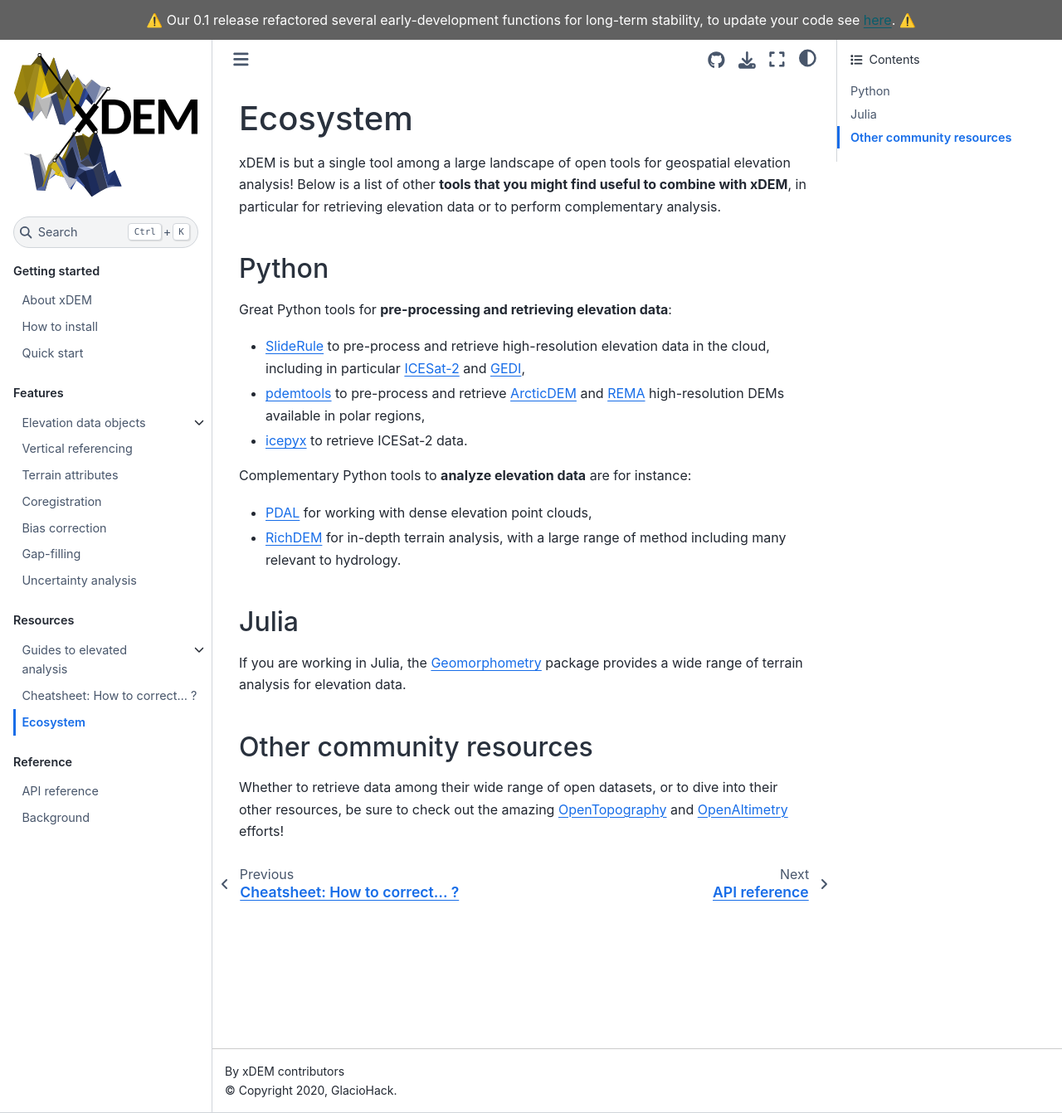
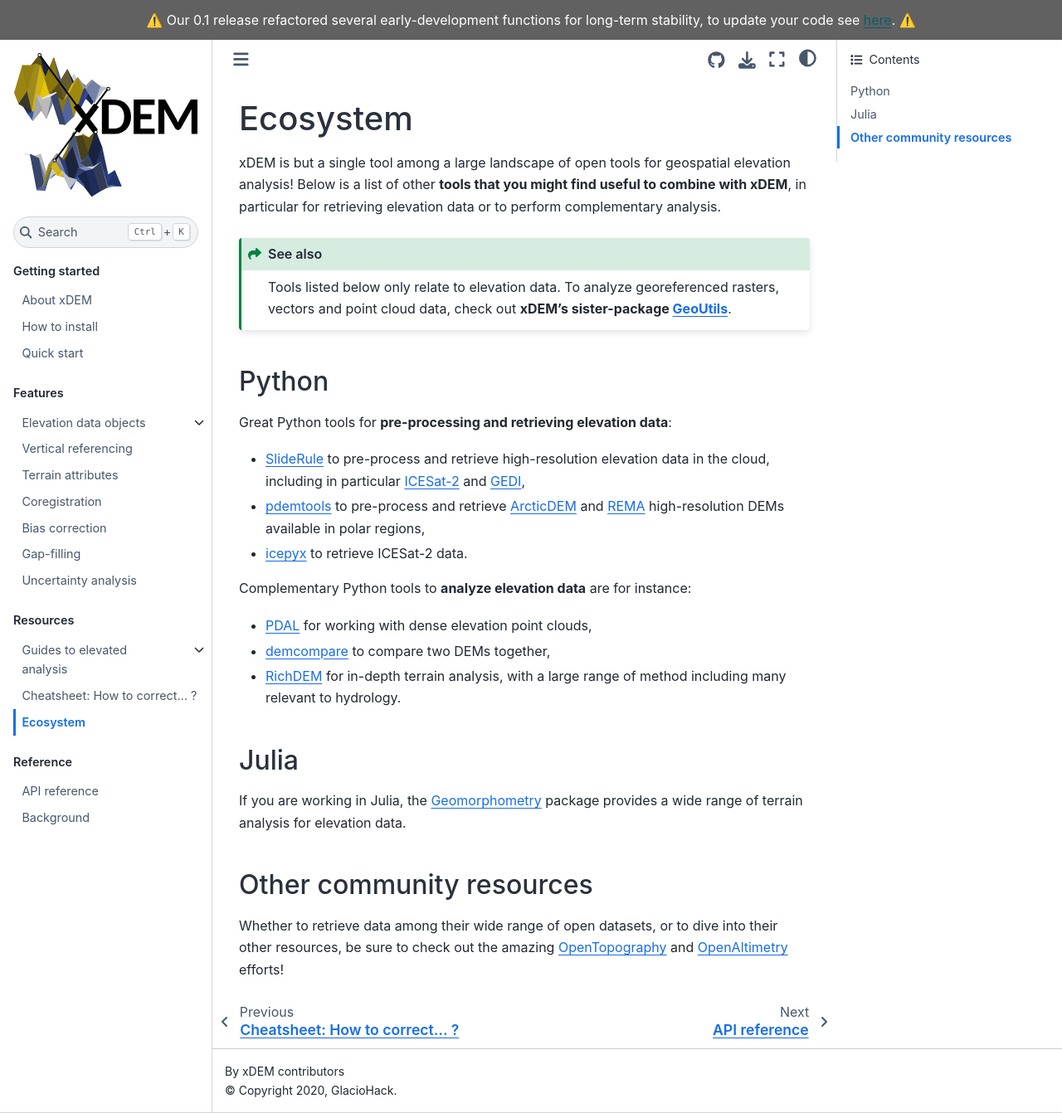
Before and after one commit to GlacioHack/xdem, a Sphinx documentation site: the page built from doc/source/ecosystem.md, in a window 1280 px wide and 1342 px high. Shown: the whole window at 83% size. Built offline with Sphinx 7.4.7 and the Sphinx Book theme 1.1.4, drawn with Linux system fonts in a browser that asks for light colours; pages that are not in the unit, such as notebooks, are missing from menus; the version number is read from the project's files by our own code.

Commit message:
Eriks comments

````diff
--- a/doc/source/code/spatialstats_heterosc_slope.py
+++ b/doc/source/code/spatialstats_heterosc_slope.py
@@ -26,4 +26,4 @@ df_ns = xdem.spatialstats.nd_binning(
     list_var_bins=30,
 )
 
-xdem.spatialstats.plot_1d_binning(df_ns, "slope", "nmad", "Slope (degrees)", "Random elevation error ($1\\sigma$, m)")
+xdem.spatialstats.plot_1d_binning(df_ns, "slope", "nmad", "Slope (degrees)", "Random elevation error\n($1\\sigma$, m)")
--- a/doc/source/ecosystem.md
+++ b/doc/source/ecosystem.md
@@ -5,7 +5,12 @@
 xDEM is but a single tool among a large landscape of open tools for geospatial elevation analysis! Below is a list of
 other **tools that you might find useful to combine with xDEM**, in particular for retrieving elevation data or to perform complementary analysis.
 
+```{seealso}
+Tools listed below only relate to elevation data. To analyze georeferenced rasters, vectors and point cloud data,
+check out **xDEM's sister-package [GeoUtils](https://geoutils.readthedocs.io/)**.
+```
 ## Python
+
 
 Great Python tools for **pre-processing and retrieving elevation data**:
 - [SlideRule](https://slideruleearth.io/) to pre-process and retrieve high-resolution elevation data in the cloud, including in particular [ICESat-2](https://icesat-2.gsfc.nasa.gov/) and [GEDI](https://gedi.umd.edu/),
@@ -14,6 +19,7 @@ Great Python tools for **pre-processing and retrieving elevation data**:
 
 Complementary Python tools to **analyze elevation data** are for instance:
 - [PDAL](https://pdal.io/en/latest/) for working with dense elevation point clouds,
+- [demcompare](https://demcompare.readthedocs.io/en/stable/) to compare two DEMs together,
 - [RichDEM](https://richdem.readthedocs.io/en/latest/) for in-depth terrain analysis, with a large range of method including many relevant to hydrology.
 
 ## Julia
````
Also changed, not shown: doc/source/accuracy_precision.md (+3 -3 lines), doc/source/spatial_stats.md (+37 -25 lines), doc/source/static_surfaces.md (+2 -2 lines).
